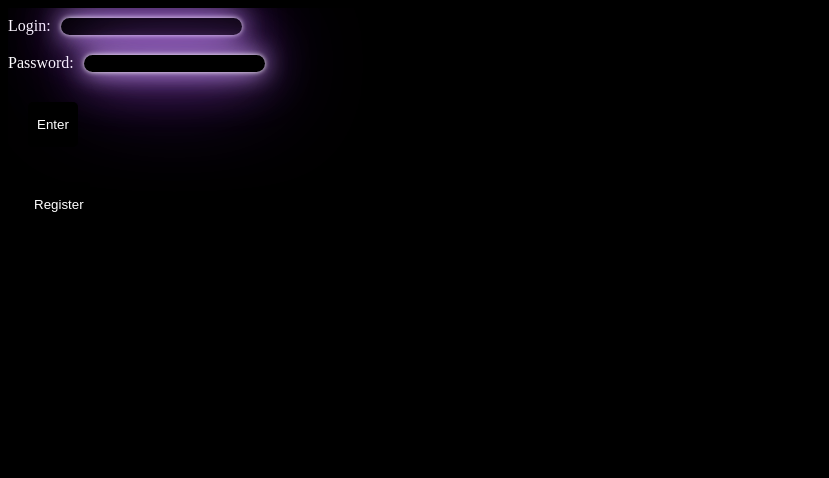
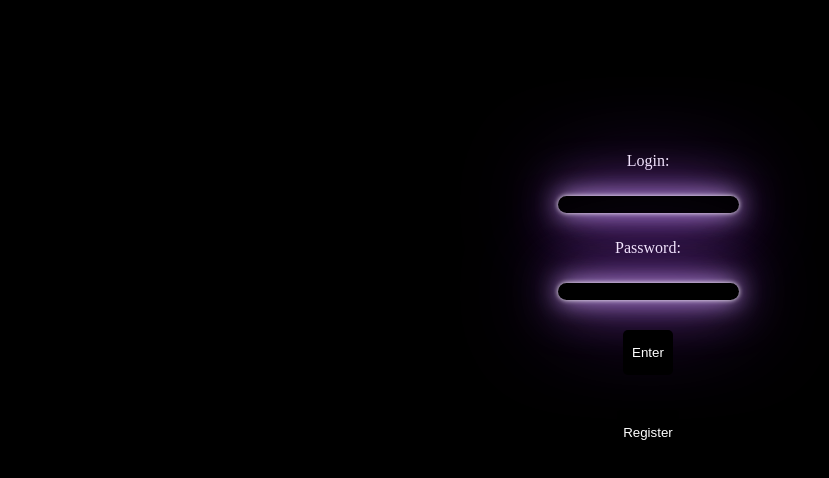
Before and after one commit to golemnik/WebLab4, a React (Create React App) app in the folder src/main/webapp/my-app/: page / in a window 1280 px wide. Shown: the top 478 px of the page, without its empty margins (0-829 px from the left). Built offline with nearby package versions, Linux system fonts and the light colour scheme.

Commit message:
added: - dots colors - input form validation - css for enter page removed: - console logs - unused code

```diff
--- a/src/main/webapp/my-app/src/components/Dot.js
+++ b/src/main/webapp/my-app/src/components/Dot.js
@@ -11,7 +11,13 @@ class Dot {
     }
 
     checkHit(x, y, r) {
-        return false;
+        return x >= 0
+            ? y >= 0
+                ? -x + r > y
+                : false
+            : y >= 0
+                ? x*x + y*y <= r*r
+                : x >= -r/2 && y >= -r;
     }
 }
 
--- a/src/main/webapp/my-app/src/components/DotForm.js
+++ b/src/main/webapp/my-app/src/components/DotForm.js
@@ -7,29 +7,51 @@ import {addDot, deleteDots} from "../store/DotsSlice"
 
 function DotForm () {
     const dispatch = useDispatch();
-    const [dot, setDot] = useState(new Dot(0,0,0));
-    // let dot = new Dot(0,0,0);
+    const [dot, setDot] = useState(new Dot(1,1,1));
 
     function uX (event) {
+        if (!/^[0-9]*$/.test(event.target.value)) {
+            return
+        }
         setDot(new Dot(event.target.value, dot.y, dot.r));
-        // dot.x = event.target.value;
     }
     function uY (event) {
+        if (!/^[0-9]*$/.test(event.target.value)) {
+            return
+        }
         setDot(new Dot(dot.x, event.target.value, dot.r));
-        // dot.y = event.target.value;
     }
     function uR (event) {
+        if (!/^[0-9]*$/.test(event.target.value)) {
+            return
+        }
         setDot(new Dot(dot.x, dot.y, event.target.value));
-        // dot.r = event.target.value;
     }
 
+    function validate (dot) {
+        if (dot.x > 3 || dot.x < -3) {
+            alert("x is out of bound.")
+            return false;
+        }
+        if (dot.y > 3 || dot.y < -3) {
+            alert("y is out of bound.")
+            return false;
+        }
+        if (dot.r > 3 || dot.r < 0) {
+            alert("r is out of bound.")
+            return false;
+        }
+        return true;
+    }
 
     function handleSubmit(event) {
         event.preventDefault();
+        if (!validate(dot)) {
+            return;
+        }
         PushDot(dot);
         dispatch(addDot(dot));
-        setDot(new Dot(0,0,0));
-        // dot = new Dot(0,0,0);
+        setDot(new Dot(1,1,1));
     }
 
     function handleDeleteSubmit(event) {
@@ -37,6 +59,12 @@ function DotForm () {
         DeleteDots();
         dispatch(deleteDots());
     }
+
+    function handleResetSubmit(event) {
+        event.preventDefault();
+        setDot(new Dot(1,1,1));
+    }
+
 
     return (
         <div className="forma">
@@ -51,11 +79,14 @@ function DotForm () {
                     <label>R = <input onChange={uR} value={dot.r}/> </label> <br/>
                 </div>
                 <div className="sub">
-                    <button type="button" onClick={handleSubmit}> submit </button>
+                    <button type="button" onClick={handleSubmit}> Submit </button>
                 </div>
             </form>
             <div className="sub" >
                 <button type="button" onClick={handleDeleteSubmit}> Delete </button>
+            </div>
+            <div className="sub" >
+                <button type="button" onClick={handleResetSubmit}> Reset </button>
             </div>
         </div>
     )
--- a/src/main/webapp/my-app/src/components/User.js
+++ /dev/null
@@ -1,10 +0,0 @@
-class User {
-    login;
-    password;
-    constructor (login, password) {
-        this.login = login;
-        this.password = password;
-    }
-}
-
-export default User
--- a/src/main/webapp/my-app/src/components/drawing/ControlledGraph.js
+++ b/src/main/webapp/my-app/src/components/drawing/ControlledGraph.js
@@ -55,19 +55,15 @@ function ControlledGraph () {
             }
         }
     }
-
     const canvasRef = useRef(null);
-
 
     function callDraw() {
         const canvas = canvasRef.current;
-        console.log("canvas effect")
         funcs.draw(canvas, dots, r)
     }
 
     useEffect(callDraw, []);
 
-    console.log("canvas ret")
     callDraw();
     return (
         <div className="can">
--- a/src/main/webapp/my-app/src/css/main.css
+++ b/src/main/webapp/my-app/src/css/main.css
@@ -79,3 +79,17 @@ div.res {
     --p: 100%;
     color: #fff;
 }
+
+div.enterPage {
+    position: relative;
+    align-content: center;
+    margin-top: 10%;
+}
+div.login, div.password, div.sub {
+    position: relative;
+    text-align: center;
+}
+
+div.errMsg {
+    color: red;
+}
--- a/src/main/webapp/my-app/src/index.js
+++ b/src/main/webapp/my-app/src/index.js
@@ -3,11 +3,9 @@ import ReactDOM from 'react-dom/client';
 import App from './pages/App';
 import {Provider} from "react-redux";
 import store from "./store/Store"
-import ControlledGraph from "./components/drawing/ControlledGraph";
 
 const root = ReactDOM.createRoot(document.getElementById('root'));
 function render () {
-    console.log("root:", root);
     root.render(
         <React.StrictMode>
             <Provider store={store}>
--- a/src/main/webapp/my-app/src/pages/App.js
+++ b/src/main/webapp/my-app/src/pages/App.js
@@ -2,13 +2,11 @@ import React from 'react';
 import "../css/main.css"
 import EnterPage from "./EnterPage"
 import ResultPage from "./ResultPage";
-import {useDispatch, useSelector} from "react-redux";
+import {useSelector} from "react-redux";
 
 
 function App () {
     let authorized = useSelector((state) => state.auth.logged).payload;
-    // const authorized = false;
-    console.log("authorized: ", authorized);
 
     if (authorized) {
         return (
--- a/src/main/webapp/my-app/src/pages/EnterPage.js
+++ b/src/main/webapp/my-app/src/pages/EnterPage.js
@@ -1,29 +1,19 @@
 import React, {useState} from "react";
-import {useDispatch, useSelector} from "react-redux";
-import {setLogged, setLogin} from "../store/AuthSlice";
+import {useSelector} from "react-redux";
 import SendLogin from "../api/Login"
 import SendRegister from "../api/Register"
-import User from "../components/User";
-import {wait} from "@testing-library/user-event/dist/utils";
 import sha256 from 'crypto-js/sha256';
-import Base64 from 'crypto-js/enc-base64';
 
 function EnterPage () {
-    // const user = useSelector((state) => state.auth.value);
-    const dispatch = useDispatch();
     const [login, setLogin] = useState('');
     const [password, setPassword] = useState('')
     const counter = useSelector((state) => state.auth.counter);
-    // let logged = useSelector((state) => state.auth.logged).payload
     function tryLogin (event) {
         event.preventDefault();
-
         SendLogin({login: login, password: sha256(password).toString()});
 
-        // console.log("tryLogin: ", logged);
         setLogin("");
         setPassword("");
-        // dispatch(setLogged(true));
     }
 
     function tryRegister (event) {
@@ -36,26 +26,29 @@ function EnterPage () {
     }
 
     return (
-        <form >
+        <div className="enterPage">
+            <form>
 
-            <label>
-                Login:
+                <div className="login">
+                    <p> Login: </p>
                     <input value={login}
                            name="login"
                            type='login'
                            onChange={e => setLogin(e.target.value)}
                     /> <br/>
-            </label>
+                </div>
 
-            <label>
-                Password:
+                <div className="password">
+                    <p>Password:</p>
+
                     <input value={password}
                            name="password"
                            type='password'
                            onChange={e => setPassword(e.target.value)}
                     /> <br/>
-            </label>
-            {counter > 0 && <div> chto-to ne tak! </div>}
+                </div>
+
+                {counter > 0 && <div> Login or password are incorrect</div>}
                 <div className="sub">
                     <button onClick={tryLogin}> Enter </button>
                 </div>
@@ -63,6 +56,8 @@ function EnterPage () {
                     <button onClick={tryRegister}> Register </button>
                 </div>
             </form>
+        </div>
+
     )
 }
 
--- a/src/main/webapp/my-app/src/pages/ResultPage.js
+++ b/src/main/webapp/my-app/src/pages/ResultPage.js
@@ -2,8 +2,6 @@ import React from "react";
 import ResultTable from "../components/ResultTable"
 import DotForm from "../components/DotForm"
 import ControlledGraph from "../components/drawing/ControlledGraph";
-import pullDot from "../api/PullDot";
-import funcs from "../components/drawing/Draw";
 
 class ResultPage extends React.Component {
     render() {
--- a/src/main/webapp/my-app/src/store/AuthSlice.js
+++ b/src/main/webapp/my-app/src/store/AuthSlice.js
@@ -17,8 +17,6 @@ export const authSlice = createSlice({
         },
         setLogged: (state, auth) => {
             state.logged = auth;
-            // console.log("logged");
-            // console.log(state.logged);
             state.counter++;
         }
     },
--- a/src/main/webapp/my-app/src/store/DotsSlice.js
+++ b/src/main/webapp/my-app/src/store/DotsSlice.js
@@ -10,9 +10,7 @@ export const dotsSlice = createSlice({
             state.value.push(point)
         },
         deleteDots: (state) => {
-            console.log("popaly")
             state.value = []
-            console.log("pochistily: ", state.value)
         }
     },
 })
```
Lines whose indentation alone changed are shown as unchanged.
